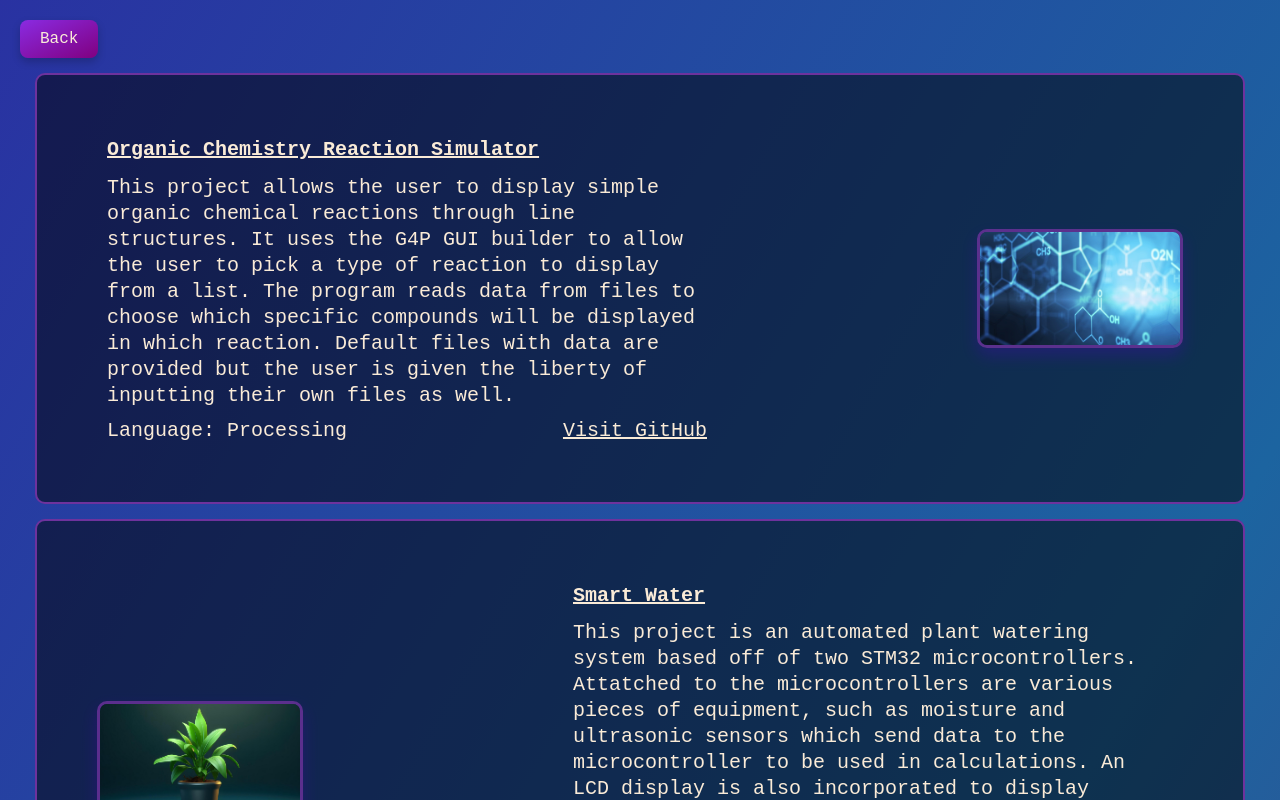
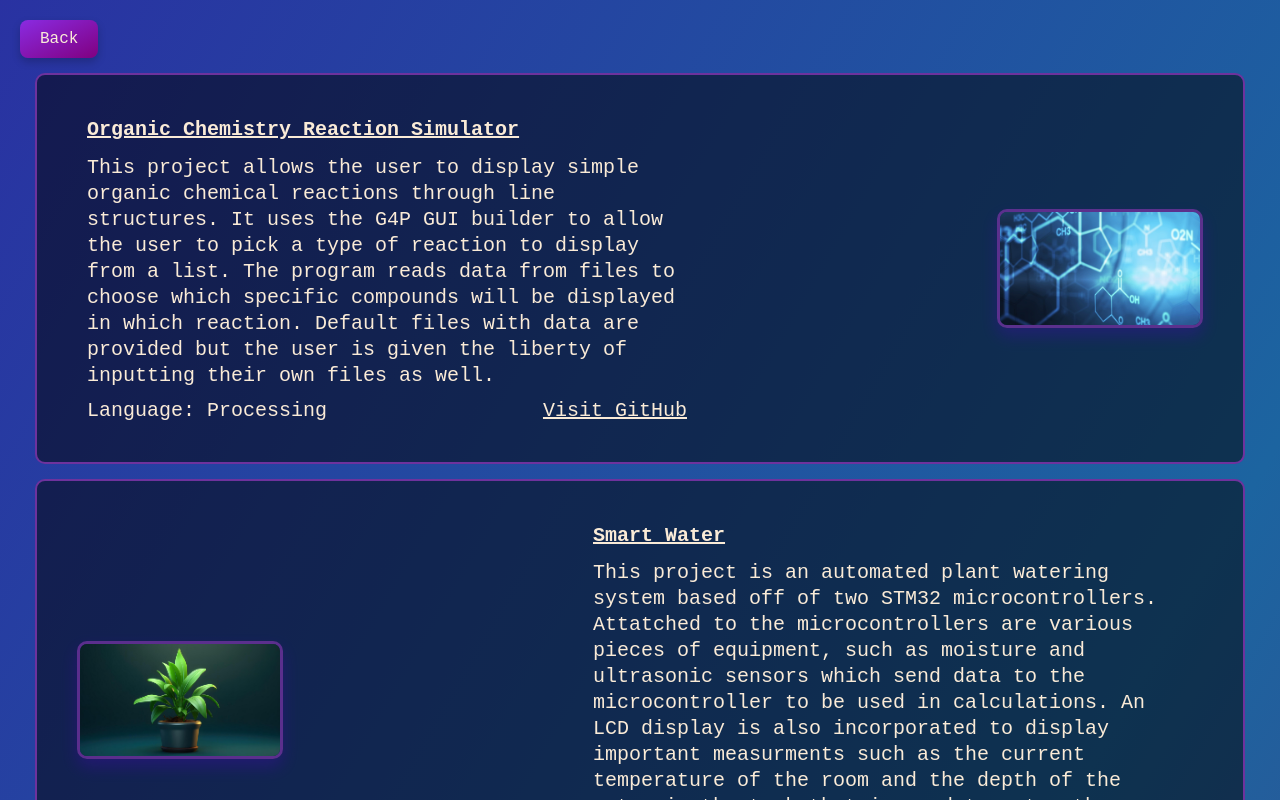
Before and after one commit to SenthilShelke/senthil-website, a React (Vite) app: page / in a window 1280 px wide. Both pictures are taken after a click on the button "Projects". Built offline with nearby package versions, Linux system fonts and the light colour scheme.

Commit message:
updated padding for project

```diff
--- a/src/index.css
+++ b/src/index.css
@@ -138,7 +138,7 @@ button:active {
   justify-content: space-between;
   border: 2px solid rgb(110, 50, 157);
   border-radius: 10px;
-  padding: 60px;
+  padding: 40px;
   margin: 15px;
   position: relative;
   background: rgba(0, 0, 0, 0.5);
```
